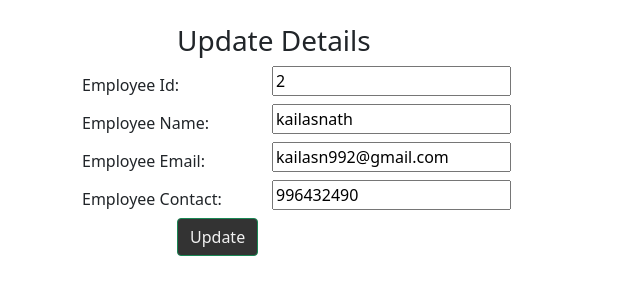
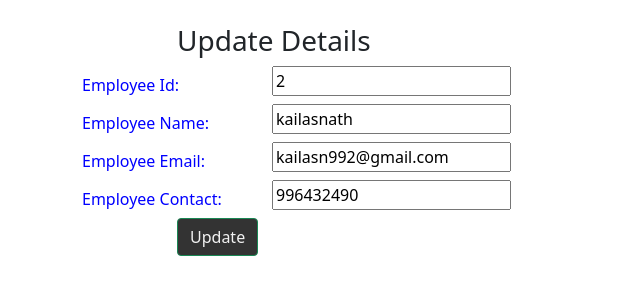
Before and after one commit to sabarinathem/crud-application, a Django app: page /edit/22 in a window 1280 px wide. Shown: the part 44-344 px from the top of the page, without its empty margins (0-640 px from the left). Run offline with Django 3.2, Linux system fonts and the light colour scheme; a user stored in the database is signed in; data comes from the database, SQL or seed files in the repository.

Commit message:
add color in field of form in edit.html

```diff
--- a/employee/templates/employee/edit.html
+++ b/employee/templates/employee/edit.html
@@ -23,25 +23,25 @@
     </div>
   </div>
     <div class="form-group row">
-    <label class="col-sm-2 col-form-label">Employee Id:</label>
+    <label class="col-sm-2 col-form-label" style="color:blue;">Employee Id:</label>
     <div class="col-sm-4">
         <input type="text" name="eid" id="id_eid" required maxlength="20" value="{{ employee.eid }}"/>
     </div>
   </div>
   <div class="form-group row">
-    <label class="col-sm-2 col-form-label">Employee Name:</label>
+    <label class="col-sm-2 col-form-label" style="color:blue;">Employee Name:</label>
     <div class="col-sm-4">
         <input type="text" name="ename" id="id_ename" required maxlength="100" value="{{ employee.ename }}" />
     </div>
   </div>
     <div class="form-group row">
-    <label class="col-sm-2 col-form-label">Employee Email:</label>
+    <label class="col-sm-2 col-form-label" style="color:blue;">Employee Email:</label>
     <div class="col-sm-4">
         <input type="email" name="eemail" id="id_eemail" required maxlength="254" value="{{ employee.eemail }}" />
     </div>
   </div>
     <div class="form-group row">
-    <label class="col-sm-2 col-form-label">Employee Contact:</label>
+    <label class="col-sm-2 col-form-label" style="color:blue;">Employee Contact:</label>
     <div class="col-sm-4">
         <input type="text" name="econtact" id="id_econtact" required maxlength="15" value="{{ employee.econtact }}" />
     </div>
```
